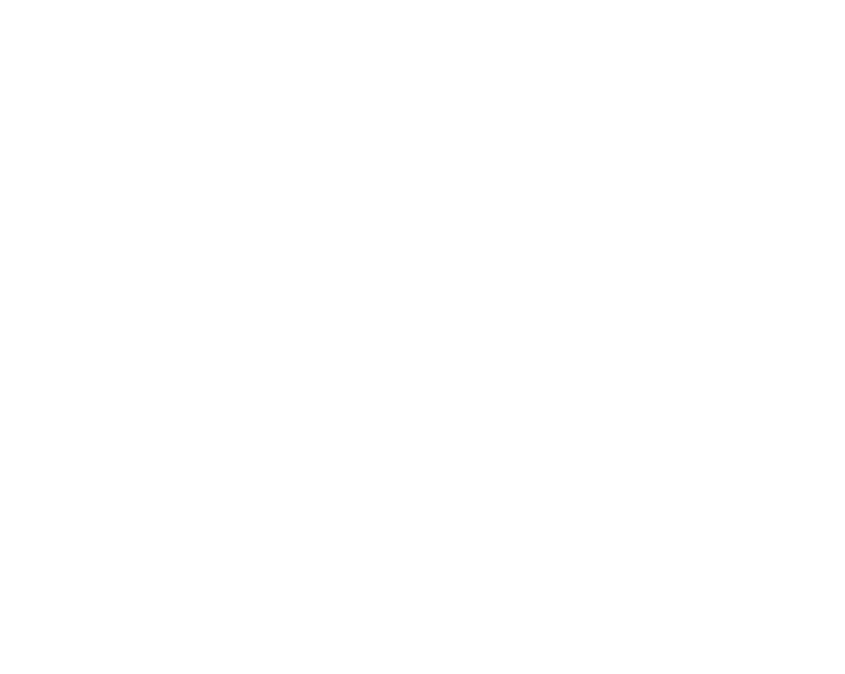
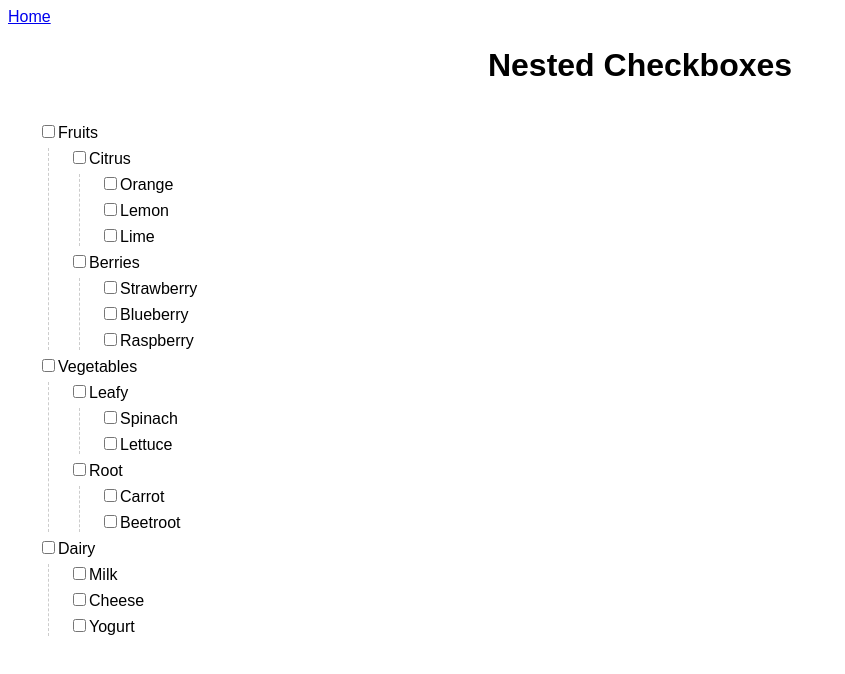
Before and after one commit to hemantghatawal/react-components, a React (Vite) app: page /nested-checkbox in a window 1280 px wide. Before the commit this address had no page. Shown: the top 674 px of the page, without its empty margins (0-845 px from the left). Built offline with nearby package versions, Linux system fonts and the light colour scheme.

Commit message:
NestedCheckbox component added

```diff
--- a/src/App.jsx
+++ b/src/App.jsx
@@ -9,6 +9,7 @@
 import AutoCompleteSearchBar from "./components/AutoCompleteSearchBar/AutoCompleteSearchBar";
 import ProgressBars from "./components/ProgressBars/ProgressBars";
 import FileExplorer from "./components/FileExplorer/FileExplorer";
+import NestedCheckbox from "./components/NestedCheckbox/NestedCheckbox";
 
 export default function App() {
   return (
@@ -38,6 +39,7 @@
             element={<AutoCompleteSearchBar />}
           />
           <Route path="file-explorer" element={<FileExplorer />} />
+          <Route path="nested-checkbox" element={<NestedCheckbox />} />
         </Route>
       </Routes>
     </>
--- a/src/Home.jsx
+++ b/src/Home.jsx
@@ -11,6 +11,7 @@
       <Link to="/chips-input">Chips Input</Link>
       <Link to="/auto-complete-search-bar">Auto Complete Search Bar</Link>
       <Link to="/file-explorer">File Explorer</Link>
+      <Link to="/nested-checkbox">Nested Checkbox</Link>
     </nav>
   );
 };
--- /dev/null
+++ b/src/components/NestedCheckbox/NestedCheckBox.styles.css
@@ -0,0 +1,17 @@
+.checkbox-container {
+  text-align: left;
+  padding: 10px 20px;
+}
+
+/* Each level stacks vertically */
+.checkbox {
+  margin: 6px 0;
+  padding-left: 10px;
+}
+
+/* Indentation for children */
+.checkbox > div {
+  margin-left: 10px;
+  border-left: 1px dashed #ccc;
+  padding-left: 10px;
+}
--- /dev/null
+++ b/src/components/NestedCheckbox/NestedCheckbox.jsx
@@ -0,0 +1,141 @@
+import { useState } from "react";
+import "./NestedCheckbox.styles.css";
+
+const checkboxesData = [
+  {
+    id: 1,
+    name: "Fruits",
+    children: [
+      {
+        id: 2,
+        name: "Citrus",
+        children: [
+          { id: 3, name: "Orange" },
+          { id: 4, name: "Lemon" },
+          { id: 5, name: "Lime" },
+        ],
+      },
+      {
+        id: 6,
+        name: "Berries",
+        children: [
+          { id: 7, name: "Strawberry" },
+          { id: 8, name: "Blueberry" },
+          { id: 9, name: "Raspberry" },
+        ],
+      },
+    ],
+  },
+  {
+    id: 10,
+    name: "Vegetables",
+    children: [
+      {
+        id: 11,
+        name: "Leafy",
+        children: [
+          { id: 12, name: "Spinach" },
+          { id: 13, name: "Lettuce" },
+        ],
+      },
+      {
+        id: 14,
+        name: "Root",
+        children: [
+          { id: 15, name: "Carrot" },
+          { id: 16, name: "Beetroot" },
+        ],
+      },
+    ],
+  },
+  {
+    id: 17,
+    name: "Dairy",
+    children: [
+      { id: 18, name: "Milk" },
+      { id: 19, name: "Cheese" },
+      { id: 20, name: "Yogurt" },
+    ],
+  },
+];
+
+const Checkbox = ({ checkboxes, checkedState, setCheckedState }) => {
+  const handleChange = (isChecked, cb) => {
+    setCheckedState((c) => {
+      const newState = { ...c, [cb.id]: isChecked };
+
+      // ✅ 1. Update all children
+      const updateChildren = (node) => {
+        node.children?.forEach((child) => {
+          newState[child.id] = isChecked;
+
+          updateChildren(child);
+        });
+      };
+      updateChildren(cb);
+
+      //  if all the children are checked then mark parent as check
+
+      const verifyChecked = (node) => {
+        // leaf node (no children)
+        if (!node.children) {
+          return newState[node.id] || false;
+        }
+
+        const allChildrenChecked = node.children.every((child) =>
+          verifyChecked(child),
+        );
+        newState[node.id] = allChildrenChecked;
+        return allChildrenChecked;
+      };
+
+      checkboxesData.forEach((node) => verifyChecked(node));
+
+      return newState;
+    });
+  };
+
+  return (
+    <div>
+      {checkboxes.map((cb) => (
+        <div key={cb.id} className="checkbox">
+          <input
+            type="checkbox"
+            name=""
+            id={cb.id}
+            checked={checkedState[cb.id]}
+            onChange={(e) => handleChange(e.target.checked, cb)}
+          />
+          <label htmlFor={cb.id}>{cb.name}</label>
+          {cb?.children && (
+            <div>
+              <Checkbox
+                checkboxes={cb.children}
+                checkedState={checkedState}
+                setCheckedState={setCheckedState}
+              />
+            </div>
+          )}
+        </div>
+      ))}
+    </div>
+  );
+};
+
+export default function NestedCheckbox() {
+  const [checkboxes] = useState(checkboxesData);
+  const [checkedState, setCheckedState] = useState({});
+
+  return (
+    <div className="App">
+      <h1>Nested Checkboxes</h1>
+      <div className="checkbox-container">
+        <Checkbox
+          checkboxes={checkboxes}
+          checkedState={checkedState}
+          setCheckedState={setCheckedState}
+        />
+      </div>
+    </div>
+  );
+}
```
